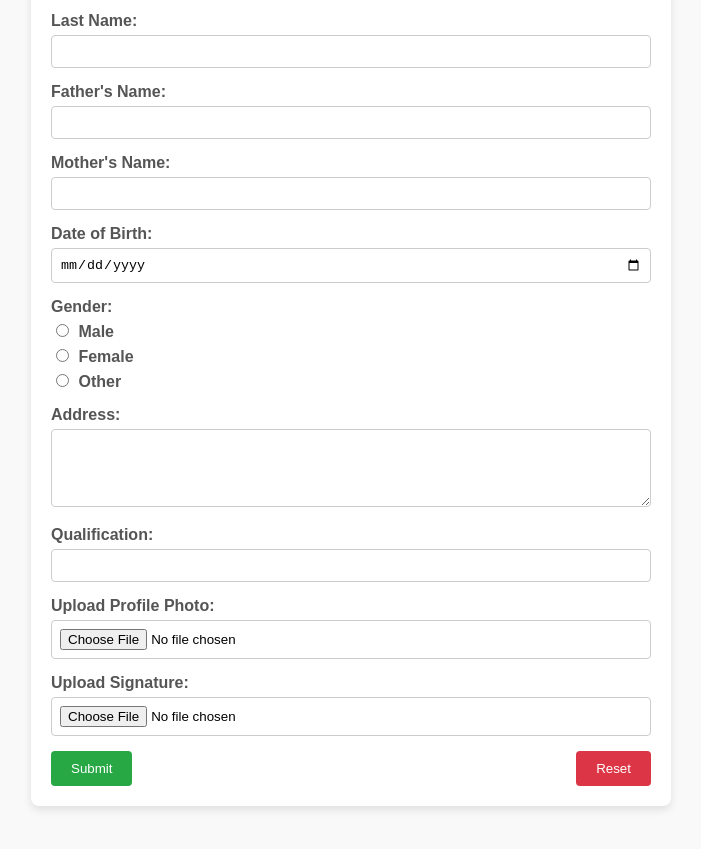
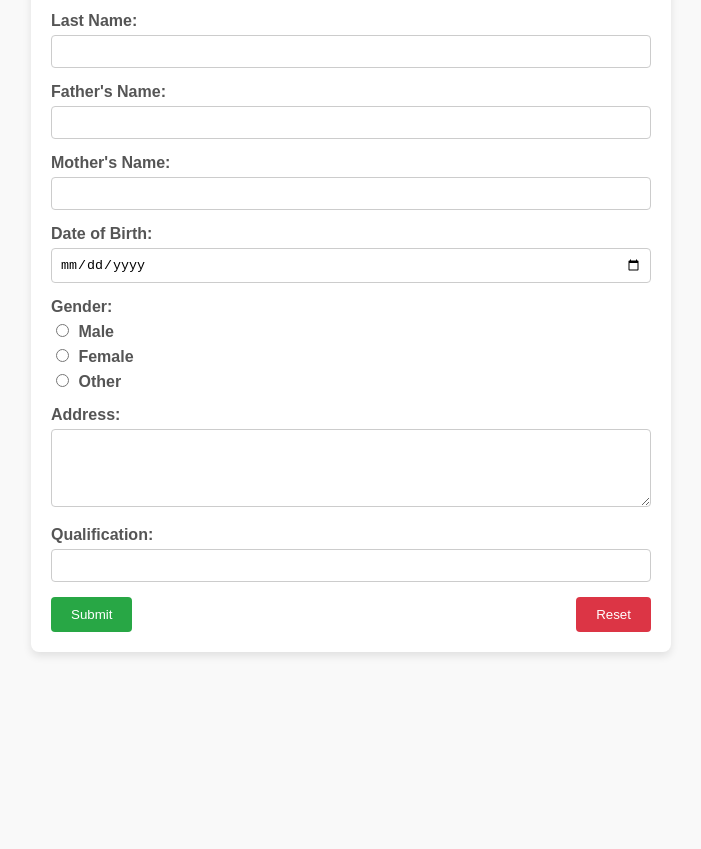
Before and after one commit to SanjayCheekati/registrationform, a plain HTML site: page index.html in a window 1280 px wide. Shown: the part 209-1058 px from the top of the page, without its empty margins (289-990 px from the left). After the commit the page ends 911 px from the top, so only its background shows below. Drawn offline with Linux system fonts and the light colour scheme.

Commit message:
third commit

```diff
--- a/index.html
+++ b/index.html
@@ -44,14 +44,6 @@
         <label for="qualification">Qualification:</label>
         <input type="text" id="qualification" name="qualification" required>
       </div>
-      <div class="form-group">
-        <label for="profilePhoto">Upload Profile Photo:</label>
-        <input type="file" id="profilePhoto" name="profilePhoto" accept="image/*" required>
-      </div>
-      <div class="form-group">
-        <label for="signature">Upload Signature:</label>
-        <input type="file" id="signature" name="signature" accept="image/*" required>
-      </div>
       <div class="form-buttons">
         <button type="submit">Submit</button>
         <button type="reset">Reset</button>
```
